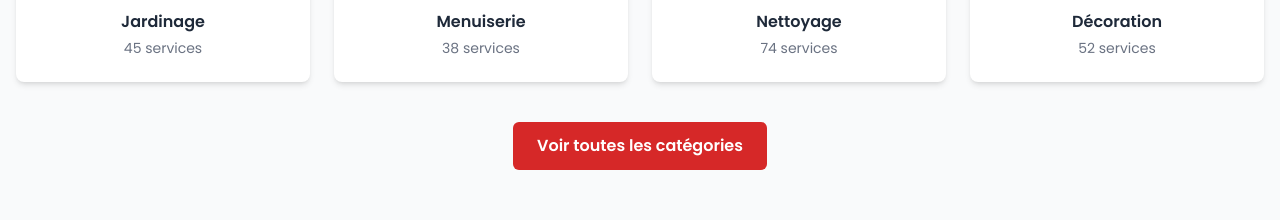
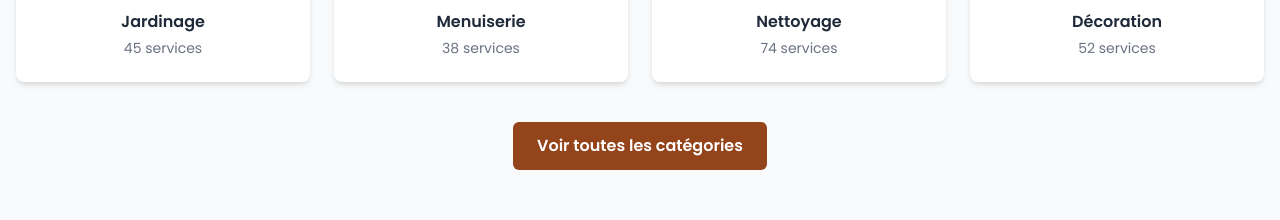
Before and after one commit to 7rayfi/7rayfi-front, a React (Vite) app: page / in a window 1280 px wide. Shown: the part 1250-1470 px from the top of the page. Built offline with nearby package versions, Linux system fonts and the light colour scheme.

Commit message:
change the color

```diff
--- a/src/App.css
+++ b/src/App.css
@@ -1,11 +1,12 @@
 @import url("https://fonts.googleapis.com/css2?family=Poppins:wght@300;400;500;600;700&display=swap");
 
+
 :root {
-  --primary: #d62828; /* Rouge marocain */
-  --secondary: #f77f00; /* Orange marocain */
-  --accent: #fcbf49; /* Jaune marocain */
-  --dark: #003049; /* Bleu foncé marocain */
-  --light: #eae2b7; /* Beige marocain */
+  --primary: #93441a; /* Marron foncé/rouille */
+  --secondary: #b67332; /* Marron/orange */
+  --accent: #daab3a; /* Jaune doré */
+  --light: #eee6d8; /* Beige clair */
+  --dark: #4a2511; /* Version plus foncée du marron pour le contraste */
 }
 
 body {
```
